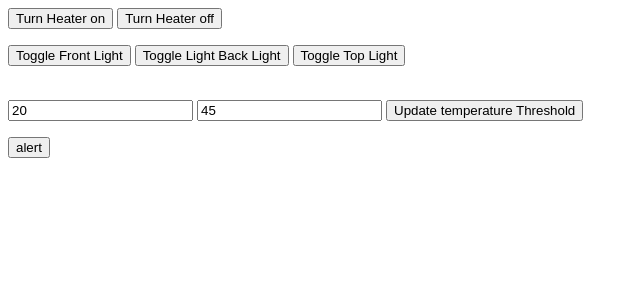
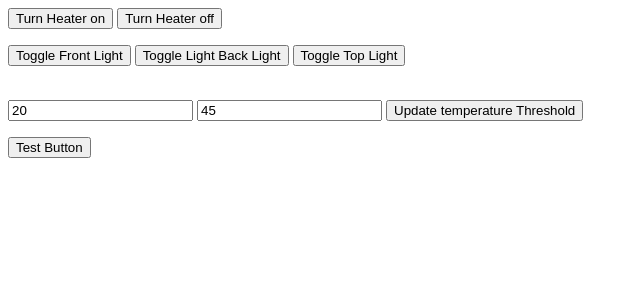
Before and after one commit to rollinballworld/Aquariumatic, a Python web app: template Pi/templates/tank.html in a window 1280 px wide. Shown: the top 300 px of the page, without its empty margins (0-640 px from the left). Run offline with Jinja, Linux system fonts and the light colour scheme; the template is opened without the code that fills it, so the values that code supplies are empty.

Commit message:
Update tank.html

```diff
--- a/Pi/templates/tank.html
+++ b/Pi/templates/tank.html
@@ -19,7 +19,7 @@
     <button>Update temperature Threshold</button>
 </form>
 <form>
-    <input type="button" onclick="show_test()" value="alert" />
+    <input type="button" onclick="show_test()" value="Test Button" />
         <script type="application/javascript">
             set_test("{{test}}");
         </script>
```
